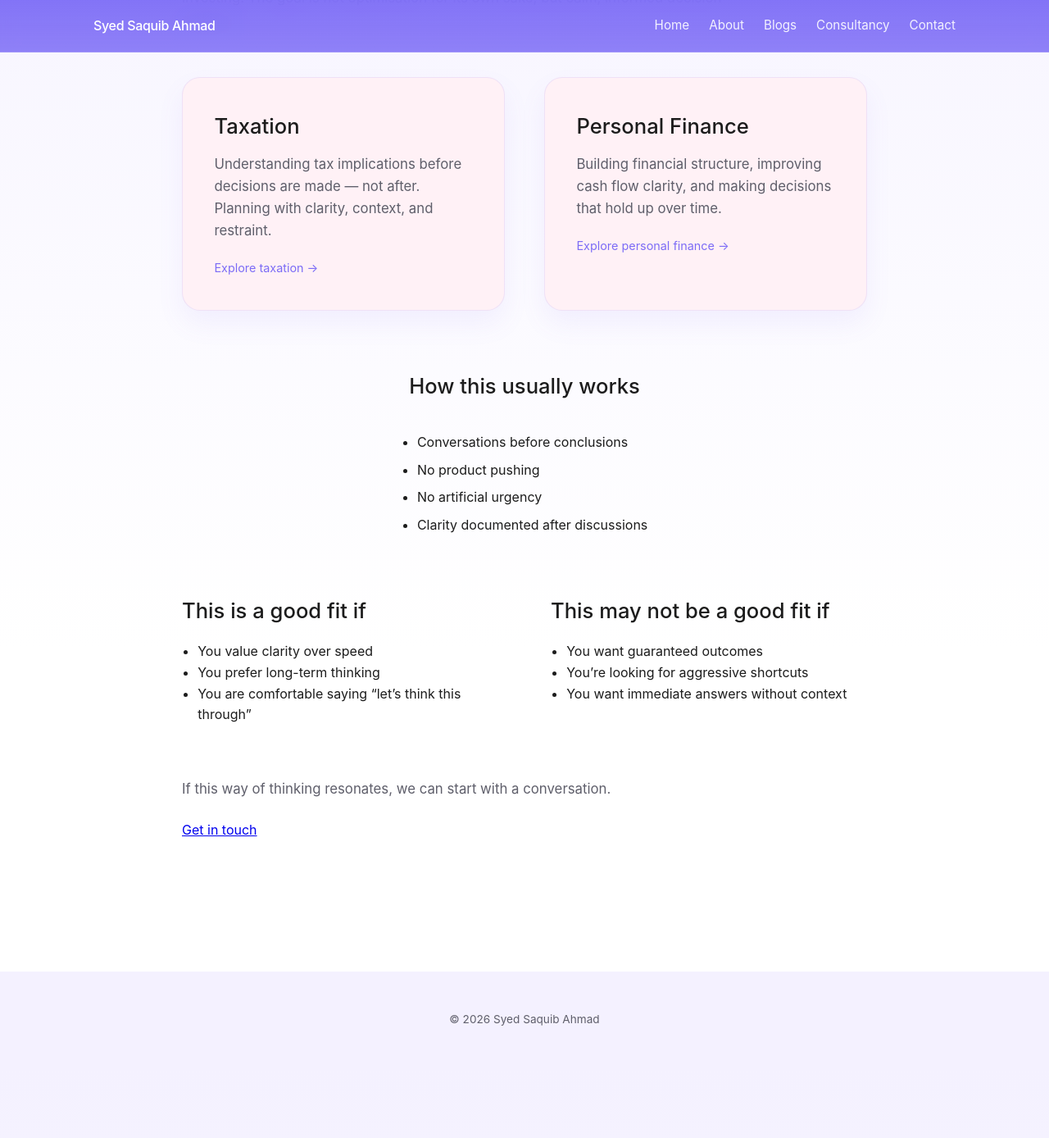
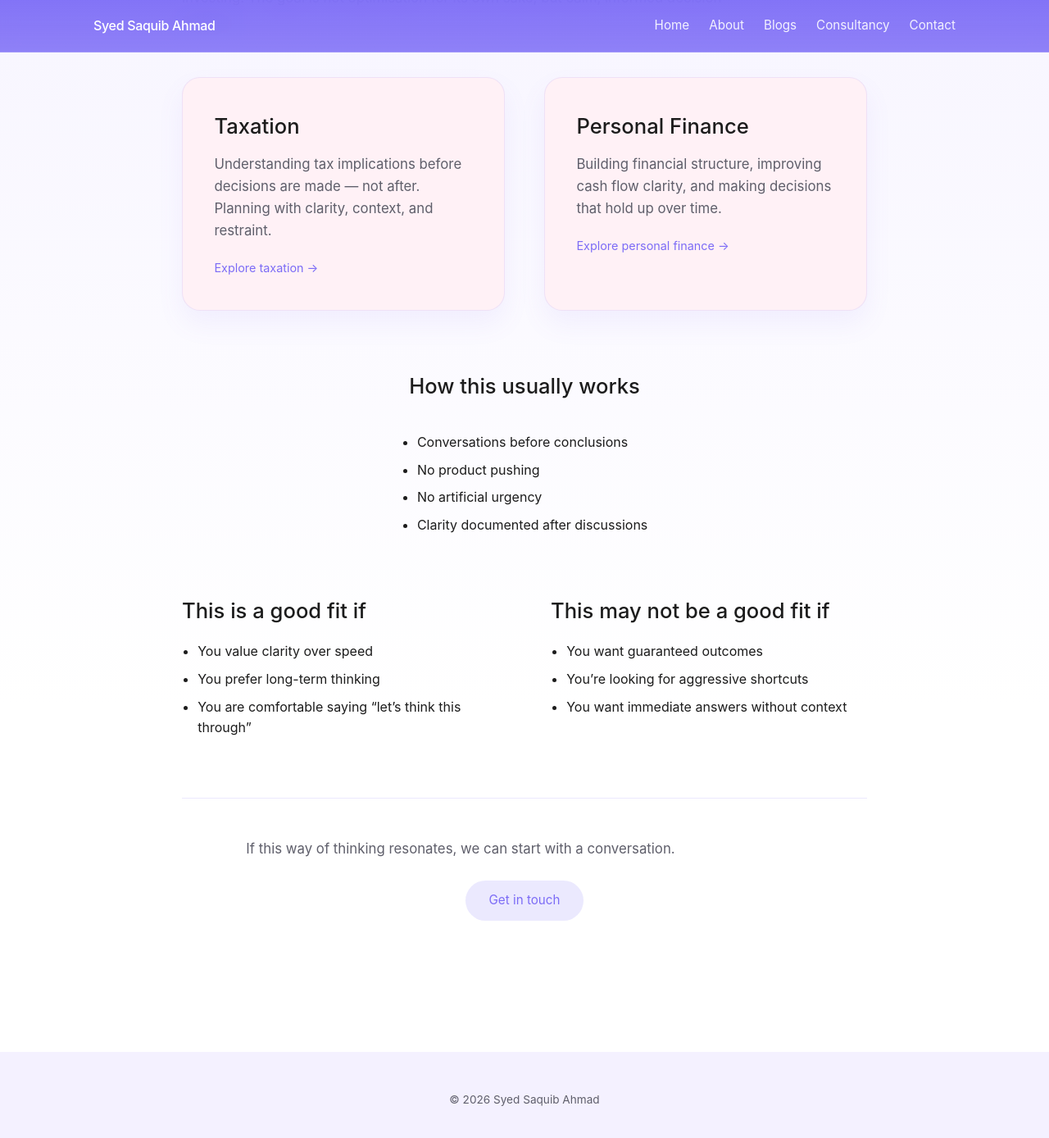
Before and after one commit to saquibahmad1234/syedsaquibahmad, a Jekyll site: the page built from consultancy.html, in a window 1280 px wide and 1400 px high, scrolled down 405 px. Shown: the top 1388 px of the window at 82% size. Built offline with Jekyll 4.4.1, drawn with Linux system fonts in a browser that asks for light colours; before the commit the page ends 1708 px from its top, so only the background shows below that.

Commit message:
Update style.css

```diff
--- a/assets/css/style.css
+++ b/assets/css/style.css
@@ -499,4 +499,58 @@ blockquote {
 }
 
 .fit li {
-  margin-bottom: 0.5r
+  margin-bottom: 0.5rem;
+}
+
+/* -------------------------
+   CTA (centered)
+   ------------------------- */
+
+.consultancy-cta {
+  text-align: center;
+  padding-top: 3rem;
+  border-top: 1px solid rgba(124,108,246,0.15);
+}
+
+.consultancy-cta p {
+  margin-bottom: 1.6rem;
+  font-size: 1.05rem;
+  color: var(--text-muted);
+}
+
+/* Button */
+.primary-button {
+  display: inline-block;
+  padding: 0.75rem 1.8rem;
+  border-radius: 999px;
+  background: rgba(124,108,246,0.15);
+  color: var(--purple-main);
+  text-decoration: none;
+  font-size: 0.95rem;
+
+  transition: background 0.25s ease, transform 0.25s ease;
+}
+
+.primary-button:hover {
+  background: rgba(124,108,246,0.25);
+  transform: translateY(-1px);
+}
+
+/* -------------------------
+   Mobile
+   ------------------------- */
+
+@media (max-width: 768px) {
+  .consultancy-actions {
+    grid-template-columns: 1fr;
+  }
+
+  .fit-columns {
+    grid-template-columns: 1fr;
+    gap: 2.5rem;
+  }
+
+  .how-it-works ul {
+    text-align: left;
+  }
+}
```
